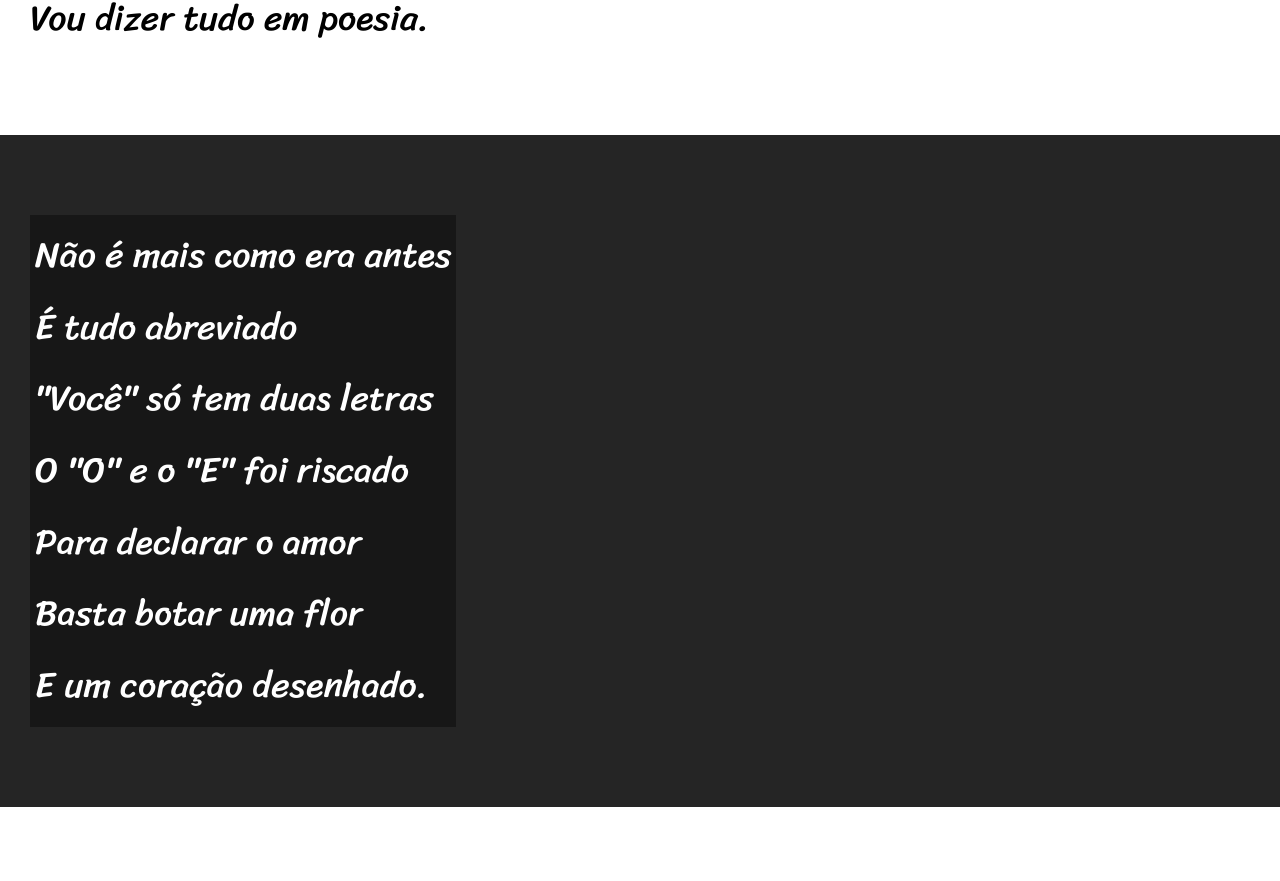
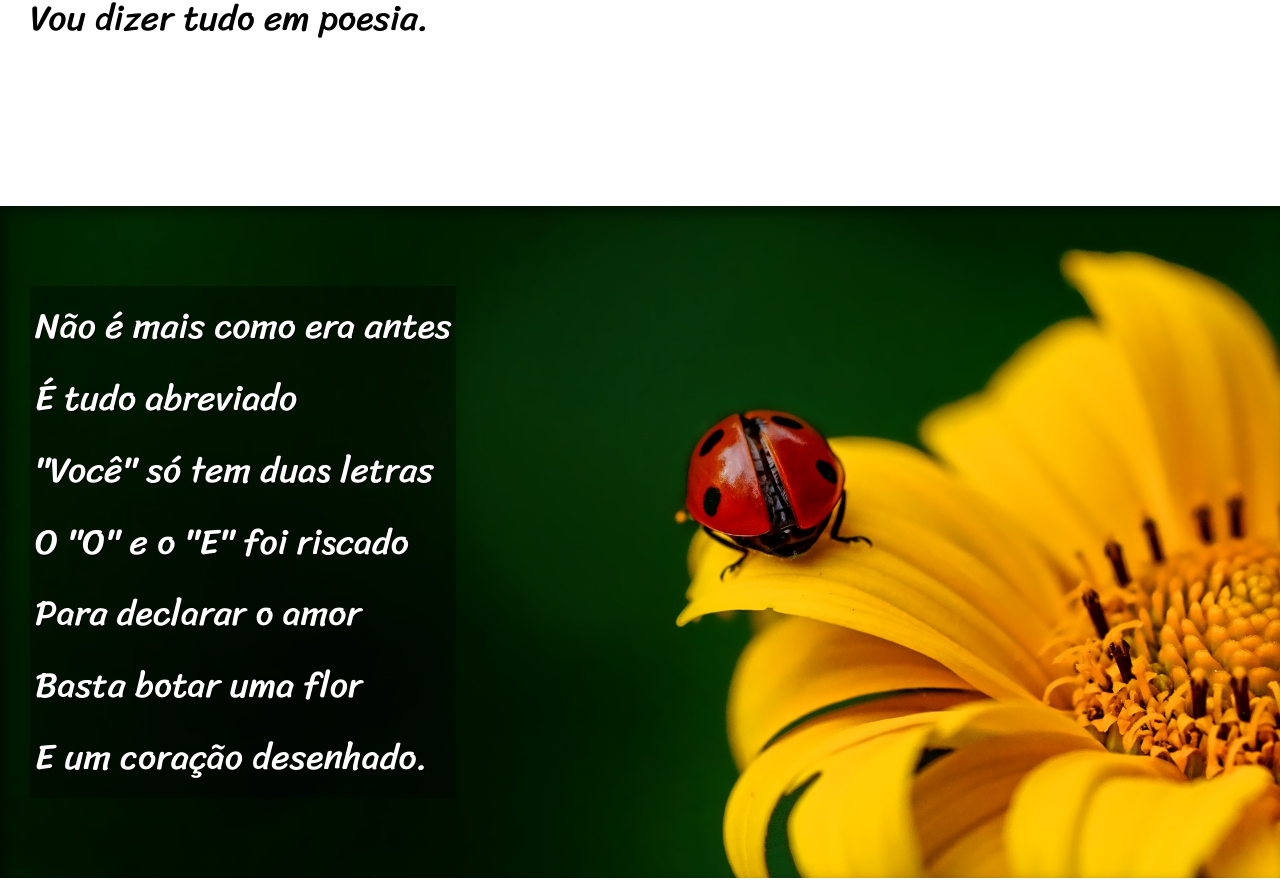
Before and after one commit to sandrivitorino/exercicios, a plain HTML site: page desafio/desafio12/index.html in a window 1280 px wide. Shown: the part 787-1668 px from the top of the page. Drawn offline with Linux system fonts and the light colour scheme.

Commit message:
finalizei o desaio

```diff
--- a/desafio/desafio12/estilo/style.css
+++ b/desafio/desafio12/estilo/style.css
@@ -59,6 +59,11 @@ section{
     font-size: 2.8vw;
     font-family: var(--font3);
 }
+
+section > p {
+    padding-bottom: 2em;
+}
+
 section.normal{
     background-color: white;
     color: black;
@@ -67,12 +72,26 @@ section.normal{
 section.imagem{
     background-color: rgb(37, 37, 37);
     color: white;
+    box-shadow: inset 6px 6px 13px 0px rgba(0, 0, 0, 0.466);
+    background-size: cover;
+    background-attachment: fixed;
 }
 
 section.imagem > p{
     display: inline-block;
     padding: 5px;
     background-color: rgba(0, 0, 0, 0.37);
+    text-shadow: 1px 1px 0px black;
+}
+
+section#img01{
+    background-image: url('../imagens/background001.jpg');
+    background-position: right center;
+
+}
+
+section#img02{
+    background-image: url('../imagens/background002.jpg');
 }
 
 footer{
--- a/desafio/desafio12/index.html
+++ b/desafio/desafio12/index.html
@@ -28,7 +28,7 @@
 
 
 
-    <section class="imagem">
+    <section class="imagem" id="img01">
         <p>
             Não é mais como era antes <br>
             É tudo abreviado <br>
@@ -65,7 +65,7 @@
 
 
 
-    <section class="imagem">
+    <section class="imagem" id="img02">
         <p>
             Tenho saudade das cartas <br>
             Escritas com a própria mão <br>
```
